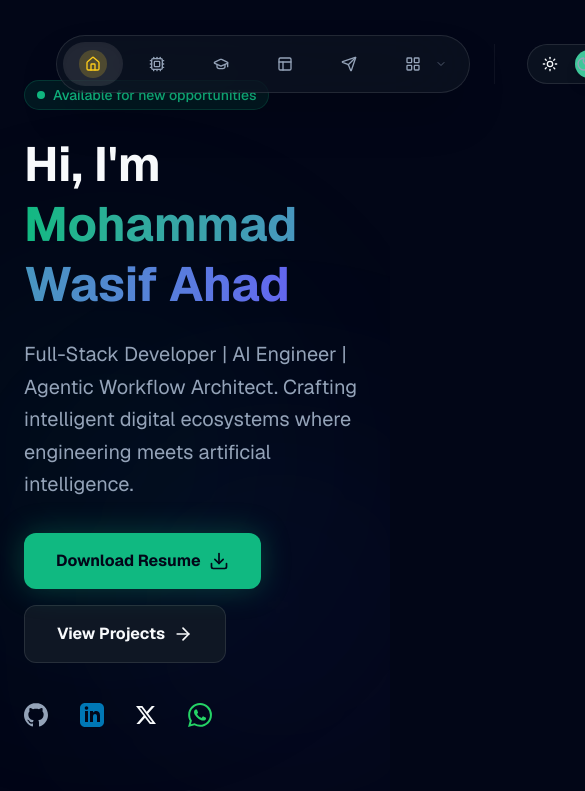
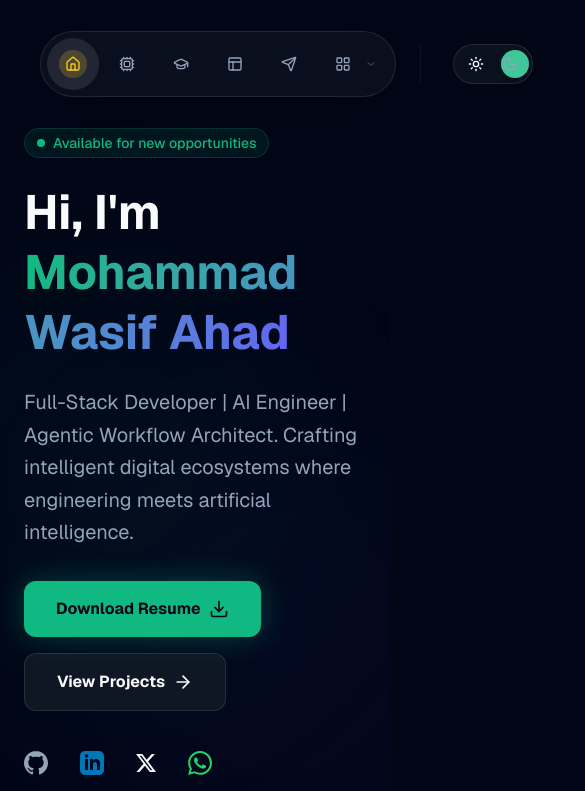
Before and after one commit to wasif23ahad/wasif23ahad-portfolio, a Next.js app: page / in a window 390 px wide. Shown: the top 791 px of the page, 585 px wide, since content can reach past the window. Built offline with nearby package versions, Linux system fonts and the light colour scheme.

Commit message:
feat: implement modular sections, data layer, and project showcase components for the portfolio

```diff
--- a/src/components/Navbar.tsx
+++ b/src/components/Navbar.tsx
@@ -92,7 +92,7 @@ export default function Navbar() {
   };
 
   return (
-    <nav className="absolute top-6 left-0 right-0 z-50 px-8 pointer-events-none">
+    <nav className="absolute top-6 left-0 right-0 z-50 px-4 md:px-8 pointer-events-none">
       <div className="max-w-fit mx-auto flex items-center gap-6 md:gap-12 pointer-events-auto">
         {/* Logo - Aligned with Navbar */}
         <motion.div
@@ -115,7 +115,7 @@ export default function Navbar() {
           initial={{ y: -50, opacity: 0 }}
           animate={{ y: 0, opacity: 1 }}
           className={cn(
-            "flex items-center gap-1 p-1.5 rounded-full border border-text-primary/10 backdrop-blur-2xl bg-surface/60 shadow-2xl"
+            "flex items-center gap-0.5 md:gap-1.5 p-1.5 rounded-full border border-text-primary/10 backdrop-blur-2xl bg-surface/60 shadow-2xl"
           )}
         >
           {navLinks.map((link) => {
@@ -124,8 +124,9 @@ export default function Navbar() {
               <button
                 key={link.name}
                 onClick={() => scrollTo(link.href)}
+                aria-label={`Navigate to ${link.name}`}
                 className={cn(
-                  "relative flex items-center gap-2 px-4 py-2 rounded-full text-sm font-bold transition-all duration-300",
+                  "relative flex items-center gap-2 px-3 md:px-4 py-3 md:py-2 rounded-full text-sm font-bold transition-all duration-300",
                   isActive
                     ? "text-white"
                     : "text-text-secondary hover:text-white"
@@ -153,7 +154,10 @@ export default function Navbar() {
           })}
 
           {/* More Dropdown */}
-          <button className="flex items-center gap-2 px-4 py-2 rounded-full text-sm font-bold text-text-secondary hover:text-white transition-all group">
+          <button
+            aria-label="View more sections"
+            className="flex items-center gap-2 px-3 md:px-4 py-3 md:py-2 rounded-full text-sm font-bold text-text-secondary hover:text-white transition-all group"
+          >
             <div className="p-1.5 rounded-full bg-transparent group-hover:bg-purple-500/10">
               <LayoutGrid className="w-4 h-4 group-hover:text-purple-400 transition-colors" />
             </div>
--- a/src/components/sections/Experience.tsx
+++ b/src/components/sections/Experience.tsx
@@ -19,7 +19,7 @@ export default function Experience() {
             <div className="space-y-12 relative before:absolute before:left-4 before:top-2 before:bottom-2 before:w-[2px] before:bg-text-secondary/20">
               {experiences.map((exp, index) => (
                 <motion.div
-                  key={exp.company}
+                  key={exp.company + '-' + exp.role}
                   initial={{ opacity: 0, x: -20 }}
                   whileInView={{ opacity: 1, x: 0 }}
                   viewport={{ once: true }}
--- a/src/components/sections/Hero.tsx
+++ b/src/components/sections/Hero.tsx
@@ -31,17 +31,17 @@ const WhatsappIcon = () => (
 );
 
 const socialLinks = [
-  { name: 'GitHub', icon: GithubIcon, href: 'https://github.com/wasif23ahad' },
-  { name: 'LinkedIn', icon: LinkedinIcon, href: 'https://www.linkedin.com/in/wasifahad/' },
-  { name: 'Twitter', icon: XIcon, href: 'https://x.com/WasifAhad1' },
-  { name: 'WhatsApp', icon: WhatsappIcon, href: 'https://wa.me/8801973116555' },
+  { name: 'GitHub', icon: GithubIcon, href: 'https://github.com/wasif23ahad', ariaLabel: "GitHub profile" },
+  { name: 'LinkedIn', icon: LinkedinIcon, href: 'https://www.linkedin.com/in/wasifahad/', ariaLabel: "LinkedIn profile" },
+  { name: 'Twitter', icon: XIcon, href: 'https://x.com/WasifAhad1', ariaLabel: "X profile" },
+  { name: 'WhatsApp', icon: WhatsappIcon, href: 'https://wa.me/8801973116555', ariaLabel: "WhatsApp contact" },
 ];
 
 export default function Hero() {
   return (
     <section
       id="home"
-      className="relative min-h-screen flex items-center justify-center overflow-hidden pt-20 px-6"
+      className="relative min-h-screen flex items-center justify-center overflow-hidden pt-32 md:pt-20 px-6"
     >
       {/* Background Orbs */}
       <div className="absolute top-1/4 -left-20 w-96 h-96 bg-ai-accent/10 rounded-full blur-[120px] animate-pulse" />
@@ -107,6 +107,7 @@ export default function Hero() {
                 href={social.href}
                 target="_blank"
                 rel="noopener noreferrer"
+                aria-label={social.ariaLabel}
                 className="transition-transform hover:scale-110"
               >
                 <social.icon />
--- a/src/components/sections/Projects.tsx
+++ b/src/components/sections/Projects.tsx
@@ -63,7 +63,7 @@ export default function Projects() {
                     target.src = `https://placehold.co/600x400/${isDark ? '0f172a' : 'f1f5f9'}/${isDark ? '10b981' : '6366f1'}?text=${project.title}`;
                   }}
                 />
-                <div className="absolute inset-0 bg-linear-to-t from-background to-transparent opacity-60" />
+                <div className="absolute inset-0 bg-linear-to-t from-background to-transparent opacity-0 dark:opacity-60" />
                 <div className="absolute bottom-4 left-4 flex gap-2">
                   {project.techStack.slice(0, 3).map(tech => (
                     <span key={tech} className="px-2 py-1 rounded bg-black/50 backdrop-blur-md text-[10px] font-mono text-white">
@@ -151,7 +151,7 @@ export default function Projects() {
                     </div>
                   </div>
 
-                  <div className="absolute inset-0 bg-linear-to-t from-background via-background/20 to-transparent" />
+                  <div className="absolute inset-0 bg-linear-to-t from-background via-background/20 to-transparent opacity-0 dark:opacity-100" />
 
                   <button
                     onClick={() => setSelectedProject(null)}
--- a/src/data/experience.ts
+++ b/src/data/experience.ts
@@ -10,27 +10,35 @@ export interface Experience {
 export const experiences: Experience[] = [
   {
     company: "QzenTech",
-    role: "Software Engineer - AI & Agentic Systems",
-    duration: "July 2024 - Present",
+    role: "Software Engineer — AI & Agentic Systems",
+    duration: "Jul 2025 – Apr 2026",
     location: "Remote/Dhaka",
-    isCurrent: true,
     description: [
-      "Architecting AI-driven agentic workflows for blockchain data pipelines.",
-      "Developing LLM-based tools for automated smart contract validation and monitoring.",
-      "Optimizing RAG (Retrieval-Augmented Generation) systems for high-throughput data processing.",
-      "Leading the transition to agent-based microservices architecture."
+      "Designed modular pipelines handling 50K+ ETH2/PoS validator data points, integrating trust scoring and reinforcement learning for validator selection, and supported reproducible workflows for blockchain ML research.",
+      "Built internal automation workflows with n8n, Python, and third-party APIs to streamline data ingestion, reporting, and operational tasks across the team.",
+      "Contributed to a scalable e-commerce platform — backend services, API integrations, and optimized data flows to support growing transaction and catalog volume."
     ]
   },
   {
     company: "Bondstein Technologies",
-    role: "Jr. ML Engineer",
-    duration: "April 2024 - November 2024",
+    role: "Jr. Machine Learning Engineer",
+    duration: "Jul 2024 – Nov 2024",
     location: "Dhaka, Bangladesh",
     description: [
       "Developed and deployed computer vision models using YOLO for real-time object detection.",
       "Implemented ML pipelines for large-scale image processing and classification.",
       "Collaborated with IoT teams to integrate ML models into edge devices.",
       "Optimized model inference times for production environments."
+    ]
+  },
+  {
+    company: "Bondstein Technologies",
+    role: "ML Engineer Intern",
+    duration: "Apr 2024 – Jul 2024",
+    location: "Dhaka, Bangladesh",
+    description: [
+      "Built ML solutions in computer vision, synthetic audio generation, voice cloning, and lip-syncing.",
+      "Gained hands-on expertise in deep learning frameworks, full project lifecycle, and deployment."
     ]
   }
 ];
@@ -46,13 +54,13 @@ export const education: Education[] = [
   {
     degree: "MSc in Computer Science and Engineering",
     institution: "Brac University",
-    duration: "2025 - Present",
-    description: "Focusing on Artificial Intelligence, Machine Learning, and Advanced Algorithms."
+    duration: "2025 – Present",
+    description: "CGPA: 3.45/4.00 | Focusing on Artificial Intelligence, Machine Learning, and Advanced Algorithms."
   },
   {
     degree: "BSc in Electrical and Electronic Engineering",
     institution: "Ahsanullah University of Science and Technology (AUST)",
-    duration: "2019 - 2023",
-    description: "Graduated in 2023. Specialized in Electronics and embedded systems."
+    duration: "Jan 2019 – Oct 2023",
+    description: "CGPA: 2.982/4.00 | Specialized in Electronics and embedded systems."
   }
 ];
--- a/src/data/projects.ts
+++ b/src/data/projects.ts
@@ -131,5 +131,23 @@ export const projects: Project[] = [
       "Real-time vehicle availability syncing via WebSockets.",
       "Map-based vehicle discovery using PostGIS geospatial queries."
     ]
+  },
+  {
+    id: "llm-validator",
+    title: "Agentic LLM Validator Pipeline",
+    description: "Multi-agent system that validates and benchmarks LLM outputs against business and safety constraints using a reflective architecture.",
+    longDescription: "A sophisticated pipeline designed to automate the evaluation of LLM responses. It uses a 'Judge' agent to score outputs on factual accuracy, tone, and safety, a 'Reflector' agent to suggest improvements, and a 'Finalizer' to produce the best version. Includes a benchmarking suite to compare different models (GPT-4, Claude, Llama-3) against custom test sets.",
+    image: "/Projects/llm-validator.png",
+    techStack: ["Python", "LangChain", "OpenAI", "FAISS", "FastAPI"],
+    challenges: [
+      "Designing a robust multi-agent orchestration logic that avoids infinite reflection loops.",
+      "Normalizing scoring metrics across different foundation models to ensure fair benchmarking.",
+      "Optimizing token usage for long-form reflective evaluation chains."
+    ],
+    futurePlans: [
+      "Integration with real-time monitoring tools like LangSmith for production observability.",
+      "Support for multi-modal evaluation (image-to-text validation).",
+      "Automated fine-tuning dataset generation from high-scoring reflective outputs."
+    ]
   }
 ];
```
Also changed, not shown: src/components/sections/Skills.tsx (+10 -2 lines).
